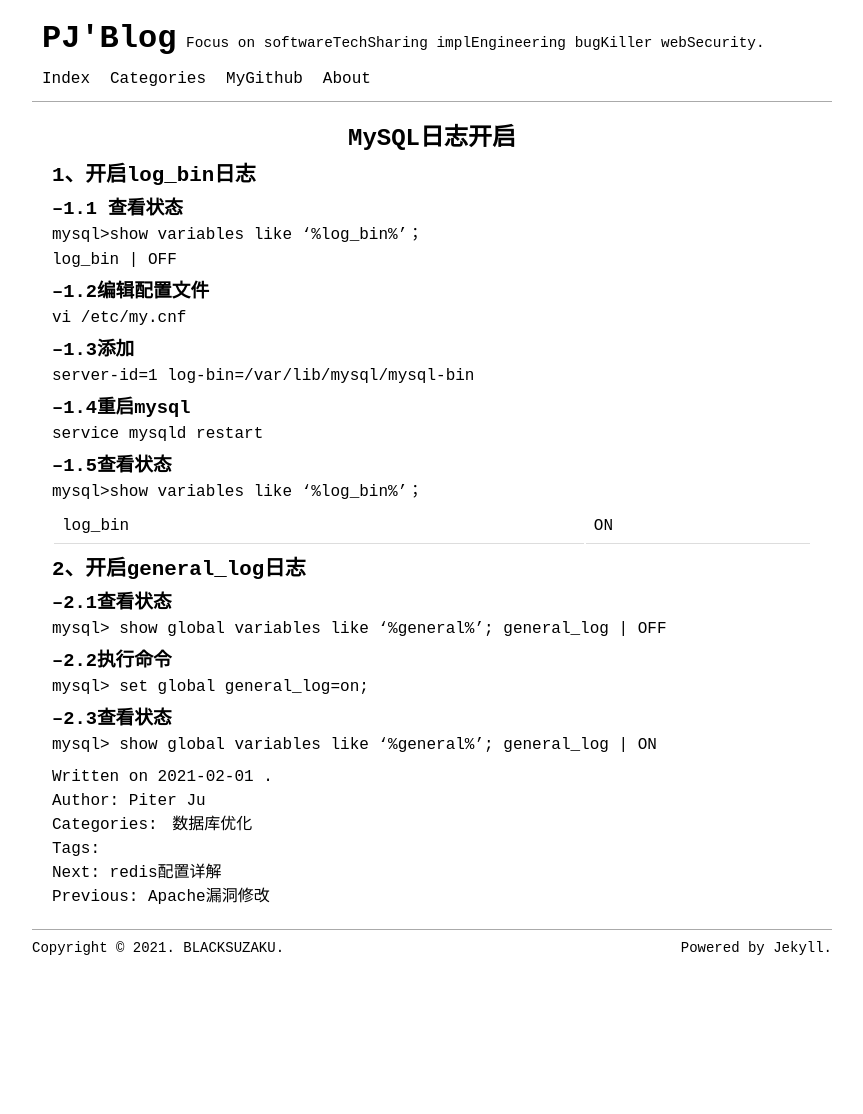
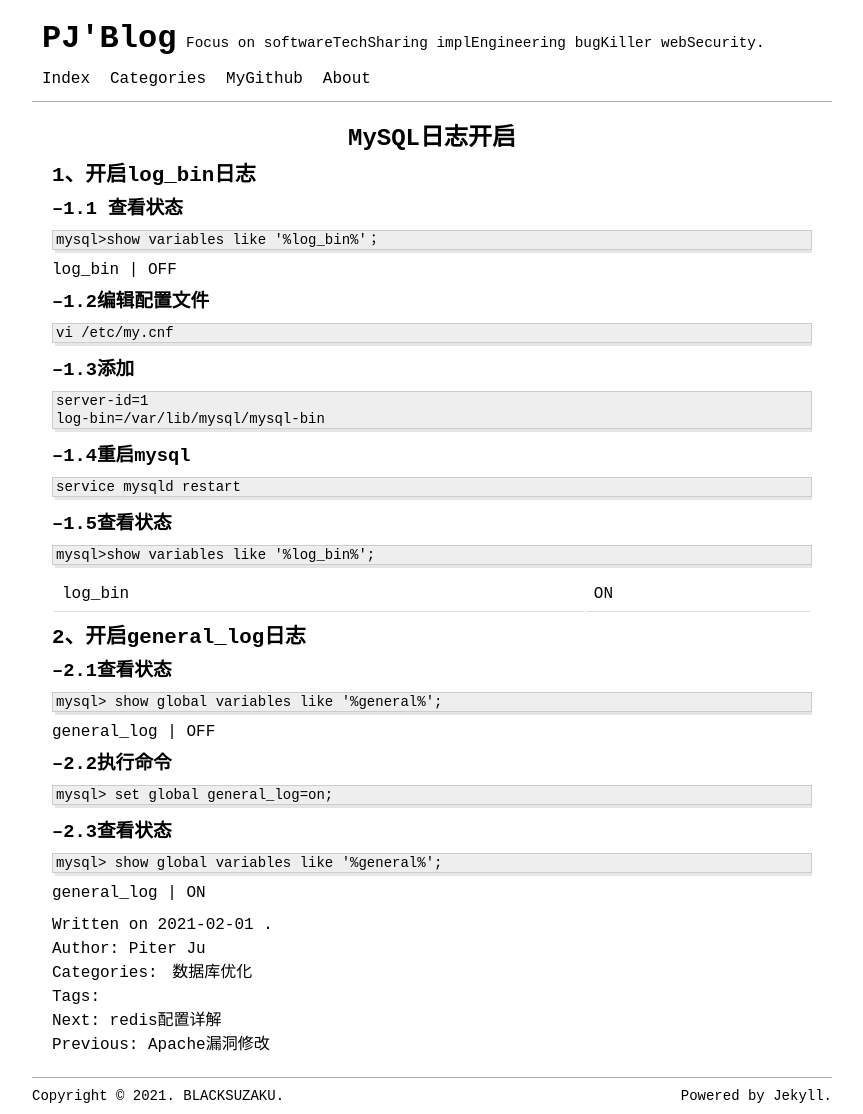
Before and after one commit to 2hux1nb0/2hux1nb0.github.io, a Jekyll site: the page built from _posts/2021-02-01-MySQL日志开启.md, in a window 1280 px wide. Shown: the whole page, without its empty margins (208-1071 px from the left). Built offline with Jekyll 4.4.1, drawn with Linux system fonts in a browser that asks for light colours; before the commit the page ends 966 px from its top, so only the background shows below that.

````diff
--- a/_posts/2021-02-01-MySQL日志开启.md
+++ b/_posts/2021-02-01-MySQL日志开启.md
@@ -7,29 +7,44 @@ categories: [数据库优化]
 ## 1、开启log_bin日志
 
 ### --1.1 查看状态
+```
 mysql>show variables like '%log_bin%'；
-
-log_bin      | OFF
+```
+log_bin                            | OFF
 ### --1.2编辑配置文件
+```
 vi /etc/my.cnf
+```
 ### --1.3添加
+```
 server-id=1
 log-bin=/var/lib/mysql/mysql-bin
+```
 ### --1.4重启mysql
+```
 service mysqld restart
+```
 ### --1.5查看状态
-mysql>show variables like '%log_bin%'；
+```
+mysql>show variables like '%log_bin%';
+```
 
-log_bin      | ON
+log_bin                            | ON
 
 
 ## 2、开启general_log日志
 
 ### --2.1查看状态
+```
 mysql> show global variables like '%general%';
+```
 general_log      | OFF
 ### --2.2执行命令
+```
 mysql> set global general_log=on;
+```
 ### --2.3查看状态
+```
 mysql> show global variables like '%general%';
+```
 general_log      | ON
````
